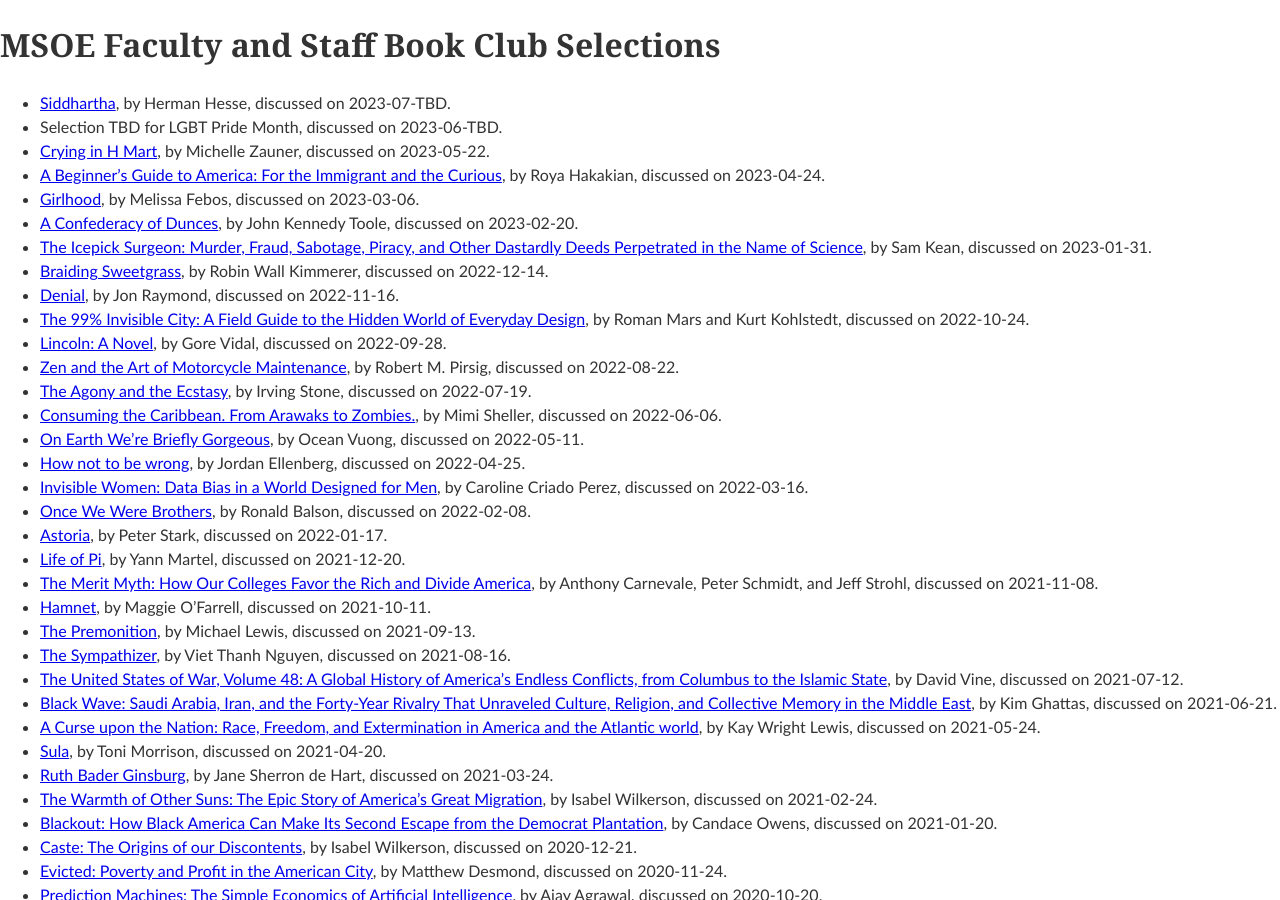
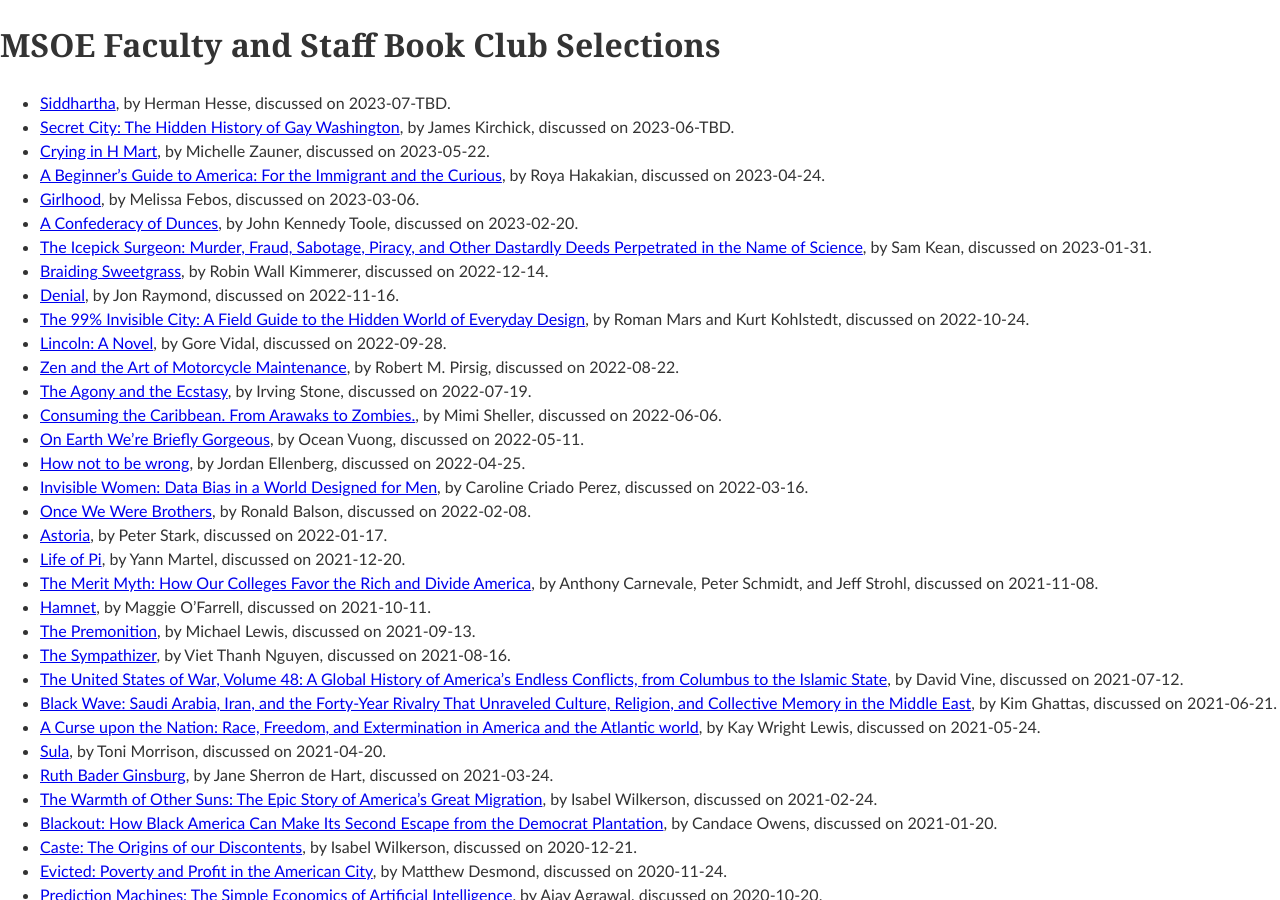
Before and after one commit to edurant/edurant.github.io, a Jekyll site: the page built from misc/bookClub.md, in a window 1280 px wide and 900 px high. Built offline with Jekyll 4.4.1, drawn with Linux system fonts in a browser that asks for light colours; our own code applies the rules of GitHub Pages for plain Markdown files.

Commit message:
MSOE book club June selection

```diff
--- a/misc/bookClub.md
+++ b/misc/bookClub.md
@@ -1,9 +1,9 @@
 ---
 title: "MSOE Faculty and Staff Book Club Selections"
-date: 2023-03-24 13:31:30 -0500
+date: 2023-03-31 12:57:30 -0500
 ---
 * [Siddhartha](https://bookshop.org/books/siddhartha-8596a466-5e6b-42a1-b2d9-0324e5a988d3/9780553208849), by Herman Hesse, discussed on 2023-07-TBD.
-* Selection TBD for LGBT Pride Month, discussed on 2023-06-TBD.
+* [Secret City: The Hidden History of Gay Washington](https://bookshop.org/p/books/secret-city-the-hidden-history-of-gay-washington-james-kirchick/15926093), by James Kirchick, discussed on 2023-06-TBD.
 * [Crying in H Mart](https://bookshop.org/p/books/crying-in-h-mart-a-memoir-michelle-zauner/19630554), by Michelle Zauner, discussed on 2023-05-22.
 * [A Beginner's Guide to America: For the Immigrant and the Curious](https://bookshop.org/p/books/a-beginner-s-guide-to-america-for-the-immigrant-and-the-curious-roya-hakakian/14619722?ean=9780525565925), by Roya Hakakian, discussed on 2023-04-24.
 * [Girlhood](https://bookshop.org/p/books/girlhood-melissa-febos/14637221), by Melissa Febos, discussed on 2023-03-06.
```
